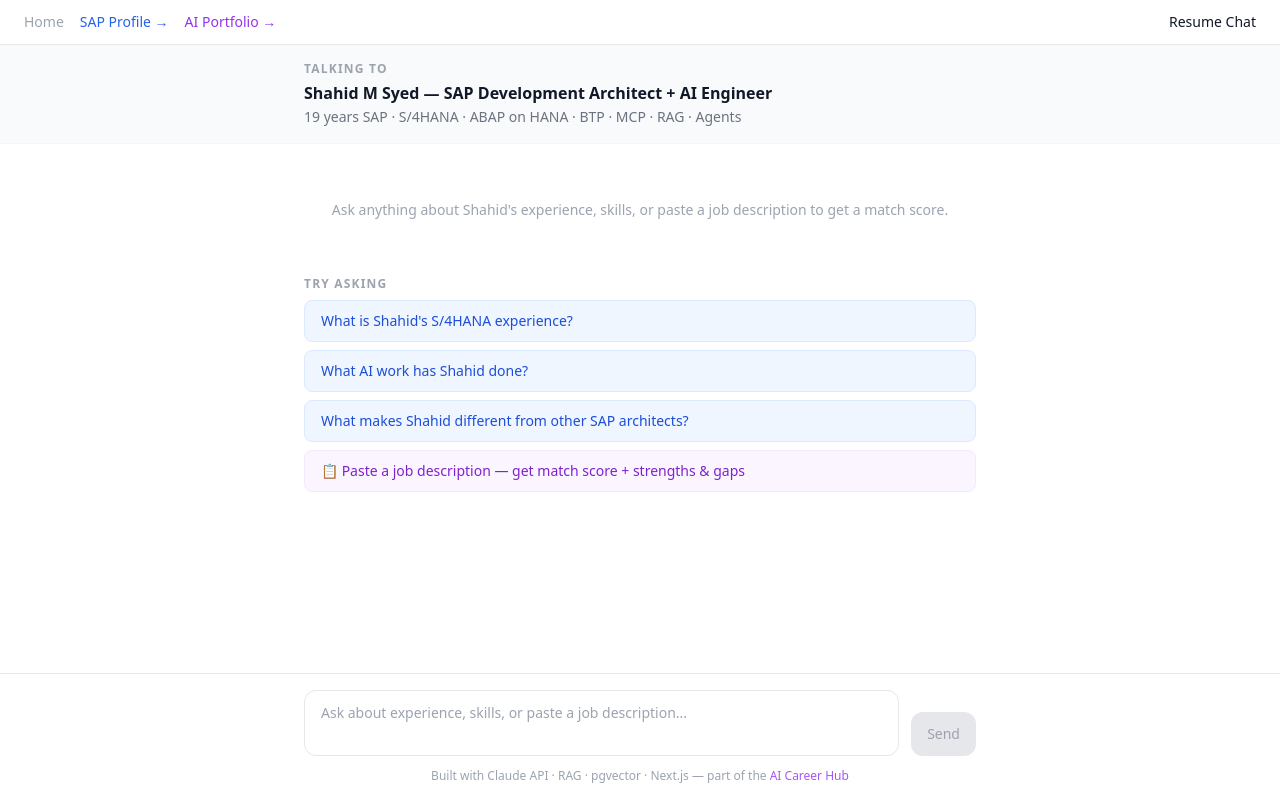
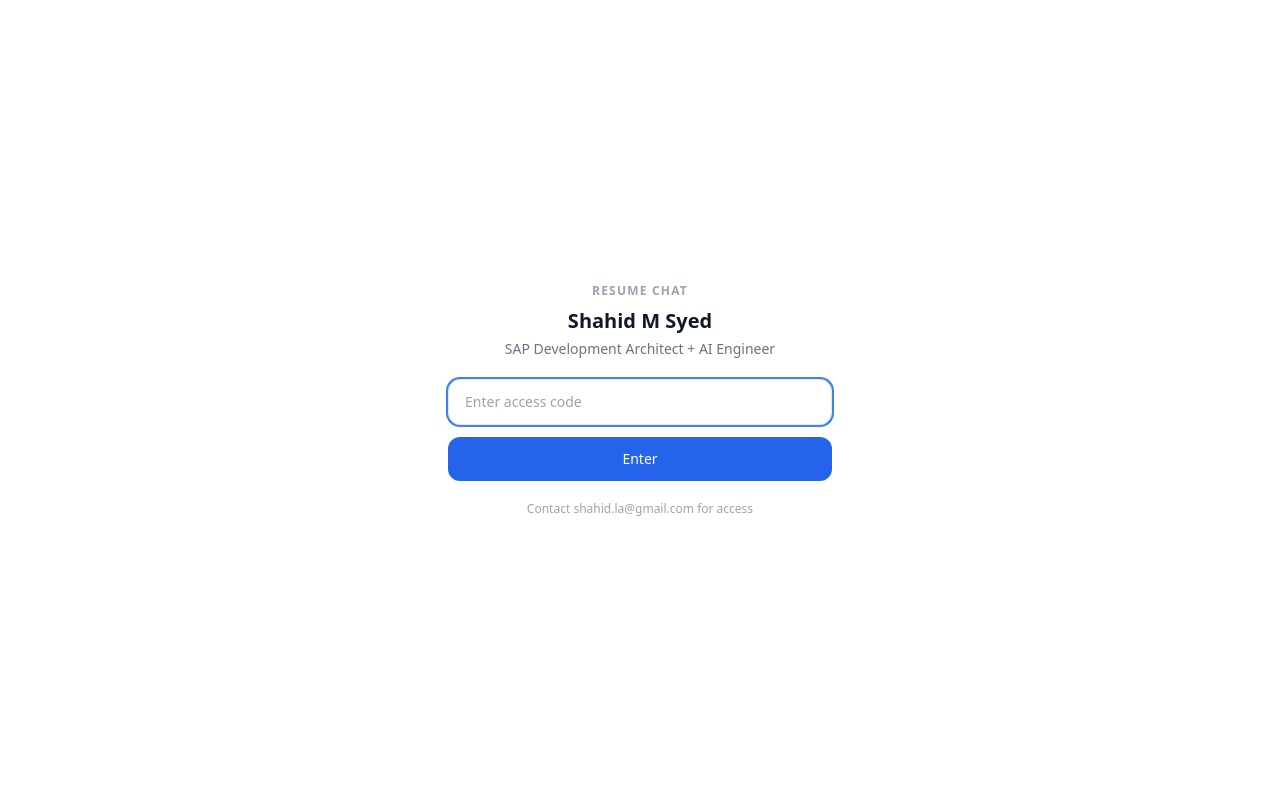
Before and after one commit to shahidla/shahid-careerhub, a Next.js app: page /chat in a window 1280 px wide. Built offline with nearby package versions, Linux system fonts and the light colour scheme.

Commit message:
add password gate to /chat page

```diff
--- a/src/app/chat/page.tsx
+++ b/src/app/chat/page.tsx
@@ -13,7 +13,13 @@
   "What makes Shahid different from other SAP architects?",
 ]
 
+const ACCESS_PASSWORD = 'CHAT_PASSWORD_REMOVED'
+
 export default function ChatPage() {
+  const [unlocked, setUnlocked] = useState(false)
+  const [passwordInput, setPasswordInput] = useState('')
+  const [passwordError, setPasswordError] = useState(false)
+
   const [messages, setMessages] = useState<Message[]>([])
   const [input, setInput] = useState('')
   const [loading, setLoading] = useState(false)
@@ -23,6 +29,15 @@
   useEffect(() => {
     bottomRef.current?.scrollIntoView({ behavior: 'smooth' })
   }, [messages])
+
+  function unlock() {
+    if (passwordInput === ACCESS_PASSWORD) {
+      setUnlocked(true)
+      setPasswordError(false)
+    } else {
+      setPasswordError(true)
+    }
+  }
 
   async function send(text: string) {
     if (!text.trim() || loading) return
@@ -52,6 +67,41 @@
       e.preventDefault()
       send(input)
     }
+  }
+
+  if (!unlocked) {
+    return (
+      <div className="min-h-screen bg-white flex flex-col items-center justify-center px-6">
+        <div className="w-full max-w-sm space-y-5">
+          <div className="text-center">
+            <p className="text-xs font-semibold text-gray-400 uppercase tracking-widest mb-2">Resume Chat</p>
+            <h1 className="text-xl font-bold text-gray-900">Shahid M Syed</h1>
+            <p className="text-sm text-gray-500 mt-1">SAP Development Architect + AI Engineer</p>
+          </div>
+          <div className="space-y-3">
+            <input
+              type="password"
+              value={passwordInput}
+              onChange={(e) => { setPasswordInput(e.target.value); setPasswordError(false) }}
+              onKeyDown={(e) => e.key === 'Enter' && unlock()}
+              placeholder="Enter access code"
+              className={`w-full border rounded-xl px-4 py-3 text-sm focus:outline-none focus:ring-2 focus:ring-blue-500 ${passwordError ? 'border-red-300' : 'border-gray-200'}`}
+              autoFocus
+            />
+            {passwordError && <p className="text-xs text-red-500">Incorrect access code.</p>}
+            <button
+              onClick={unlock}
+              className="w-full bg-blue-600 hover:bg-blue-700 text-white text-sm font-medium px-4 py-3 rounded-xl transition-colors"
+            >
+              Enter
+            </button>
+          </div>
+          <p className="text-xs text-gray-400 text-center">
+            Contact <a href="mailto:shahid.la@gmail.com" className="hover:underline">shahid.la@gmail.com</a> for access
+          </p>
+        </div>
+      </div>
+    )
   }
 
   return (
```
